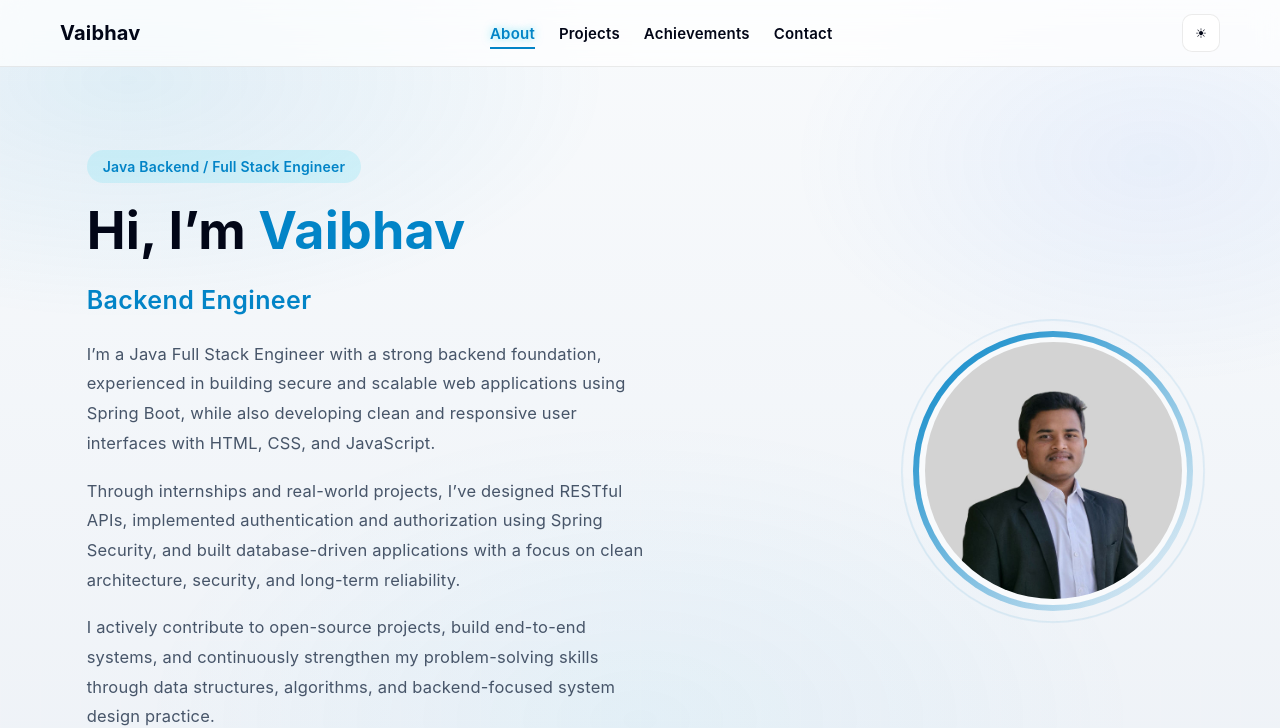
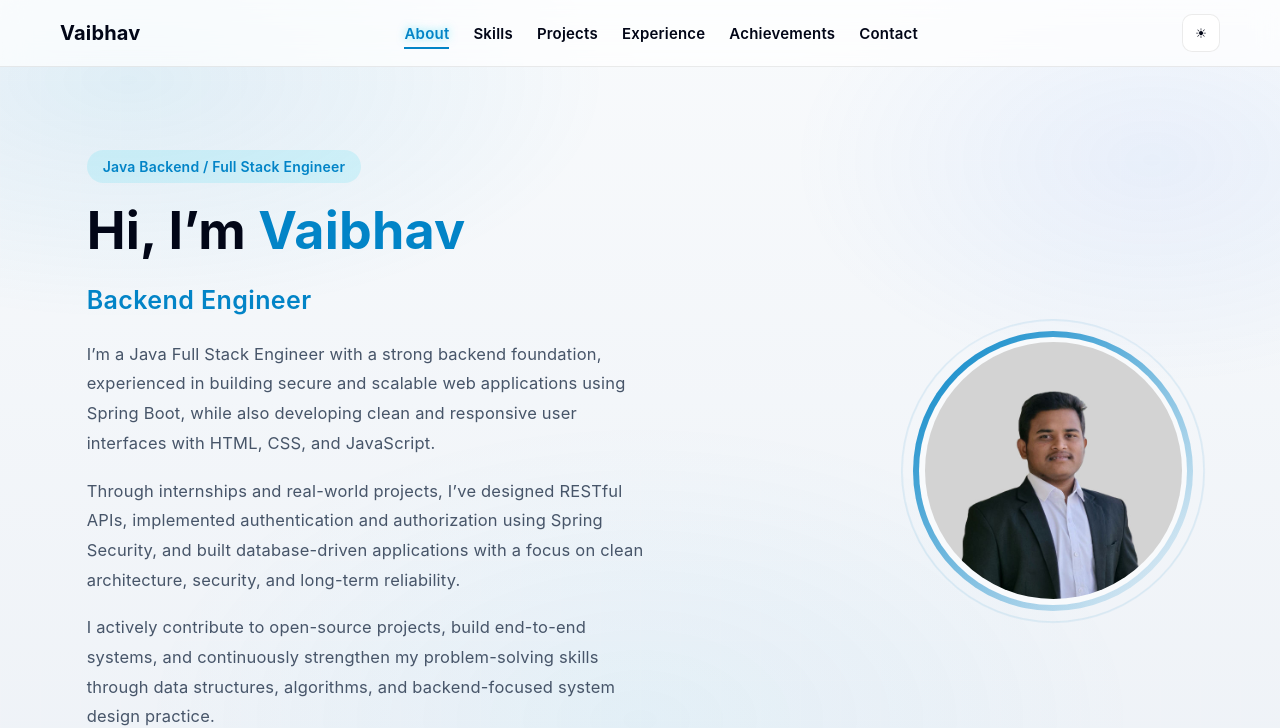
Before and after one commit to VaibhavChougule236/Portfolio, a plain HTML site: page index.html in a window 1280 px wide. Shown: the top 728 px of the page. Drawn offline with nearby package versions, Linux system fonts and the light colour scheme.

Commit message:
add proper navabar

```diff
--- a/index.html
+++ b/index.html
@@ -35,7 +35,9 @@
 
             <nav class="nav" id="nav">
                 <a href="#hero" class="active">About</a>
+                <a href="#skills">Skills</a>
                 <a href="#projects">Projects</a>
+                <a href="#experience">Experience</a>
                 <a href="#achievements">Achievements</a>
                 <a href="#contact">Contact</a>
             </nav>
```
